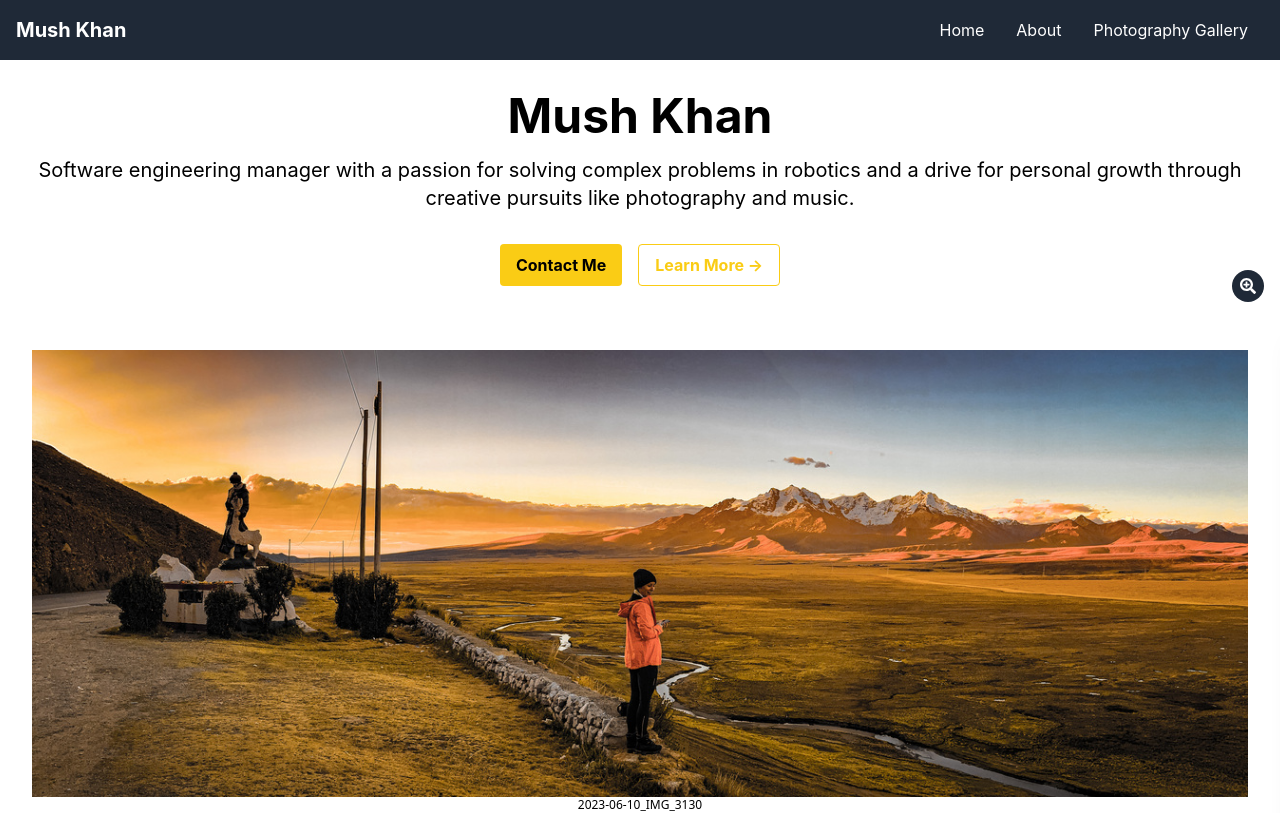
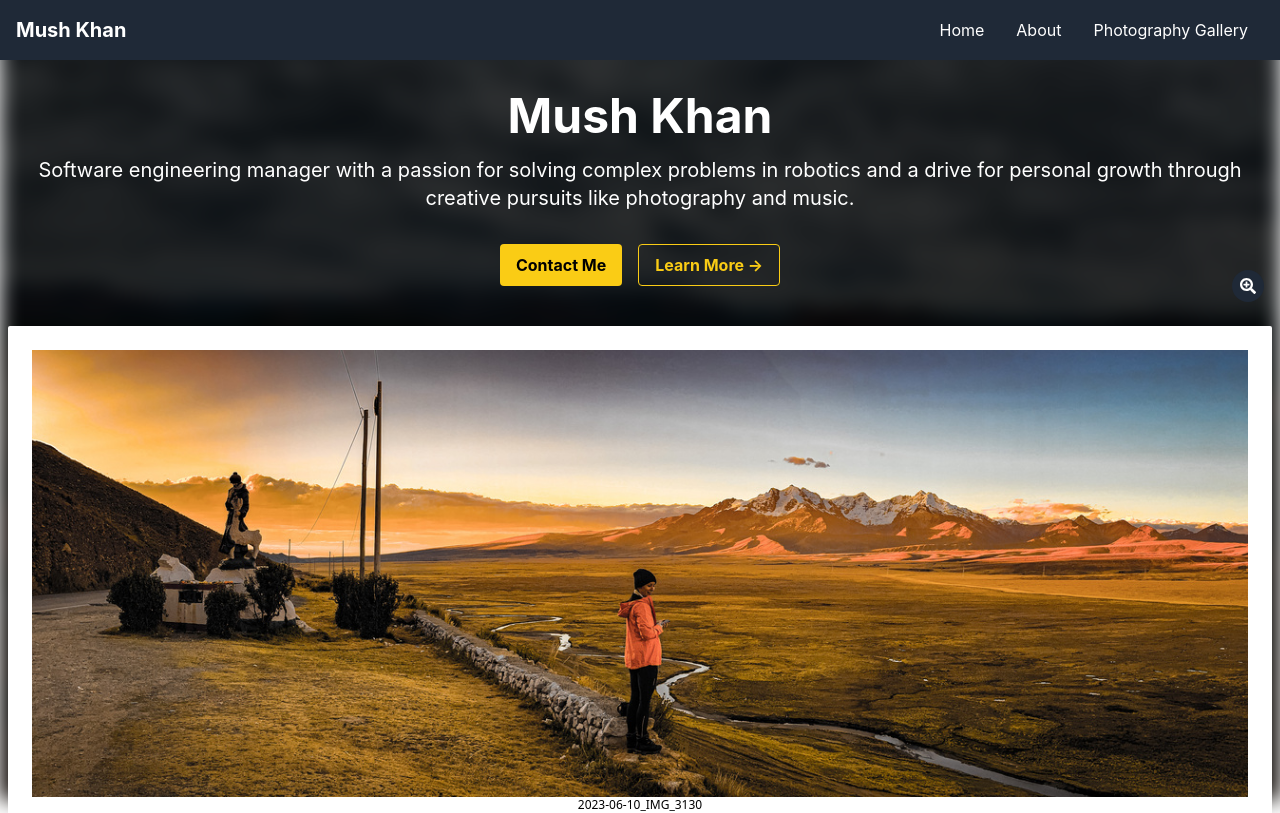
Before and after one commit to FrostTyr2496/mkh4n-website, a React (Create React App) app: page / in a window 1280 px wide. Shown: the top 813 px of the page. Built offline with nearby package versions, Linux system fonts and the light colour scheme.

Commit message:
Add background image support for home screen

```diff
--- /dev/null
+++ b/src/components/common/BackgroundImage.js
@@ -0,0 +1,29 @@
+import React, { useEffect, useState } from 'react';
+import images from '../data/images';  // Assuming your image data is in images.js
+
+const BackgroundImage = () => {
+    const [selectedImage, setSelectedImage] = useState(null);
+
+    useEffect(() => {
+        // Randomly pick an image from the array
+        const randomImage = images[Math.floor(Math.random() * images.length)];
+        setSelectedImage(randomImage);
+    }, []);
+
+    return (
+        <div>
+            {selectedImage && (
+                <div
+                    className="fixed inset-0 w-full h-full bg-center bg-cover bg-no-repeat"
+                    style={{
+                        backgroundImage: `url(${selectedImage.medium})`,
+                        filter: 'blur(10px) brightness(20%)', // Blur and darken
+                        zIndex: '-1',  // Behind all content
+                    }}
+                />
+            )}
+        </div>
+    );
+};
+
+export default BackgroundImage;
--- a/src/components/pages/Home.js
+++ b/src/components/pages/Home.js
@@ -1,17 +1,33 @@
-import React from 'react';
+import React, { useState } from 'react';
 import ImageSlider from '../common/ImageSlider';
 import images from '../data/images';  // Import all images
 import { Helmet } from 'react-helmet';
+import BackgroundImage from '../common/BackgroundImage';  // Import the new background component
 
 function Home() {
-  // Pick 4 random images
+  const [textColor, setTextColor] = useState('text-white');  // Default to white text
   const randomImages = images.sort(() => 0.5 - Math.random()).slice(0, 4);
 
+  const handleLuminanceChange = (luminance) => {
+    // Set text color based on luminance
+    if (luminance > 0.5) {
+      setTextColor('text-black');  // Bright background, use black text
+    } else {
+      setTextColor('text-white');  // Dark background, use white text
+    }
+  };
+
   return (
-    <div className="container mx-auto text-center mt-8">
+    <div className="relative container mx-auto text-center mt-8">
       <Helmet>
         <title>Mush Khan</title>
       </Helmet>
+
+      {/* Background Image */}
+      <BackgroundImage onLuminanceChange={handleLuminanceChange} />
+
+      {/* Main Content */}
+      <div className={`relative z-10 ${textColor}`}>
         <h1 className="text-5xl font-bold mb-4">Mush Khan</h1>
         <p className="text-xl mb-8">Software engineering manager with a passion for solving complex problems in robotics and a drive for personal growth through creative pursuits like photography and music.</p>
         <div className="flex justify-center gap-4 mb-8">
@@ -20,6 +36,7 @@ function Home() {
         </div>
         <ImageSlider images={randomImages} />
       </div>
+    </div>
   );
 }
 
```
Lines whose indentation alone changed are shown as unchanged.
